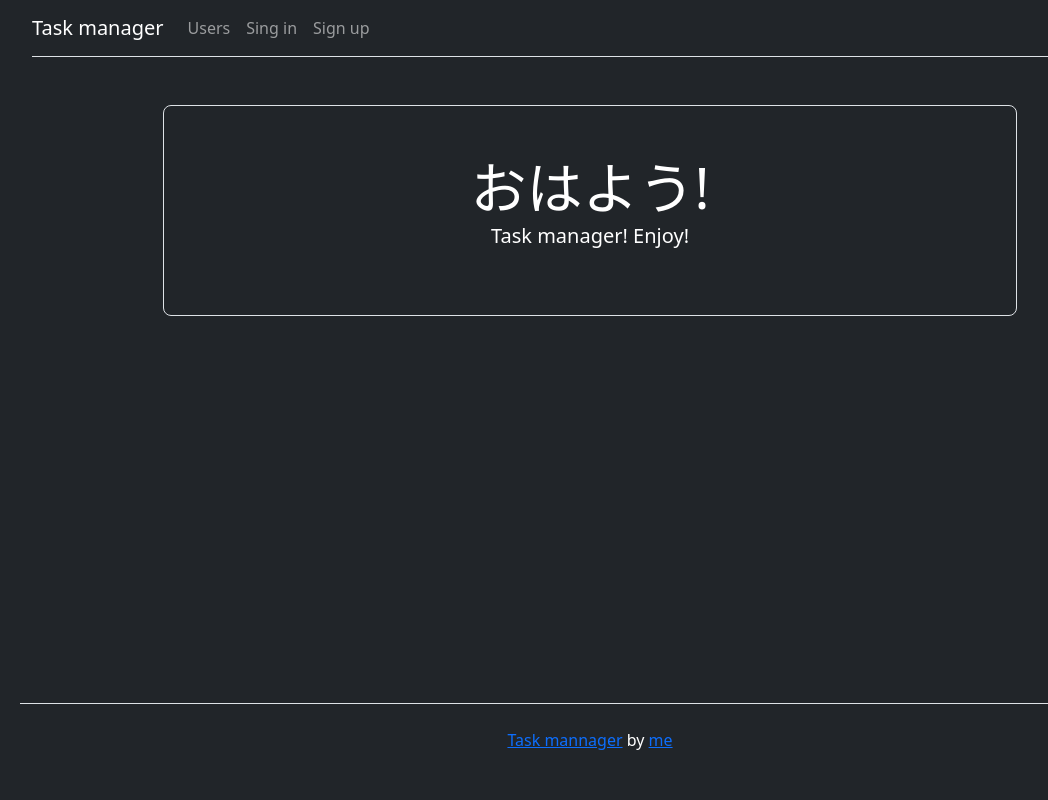
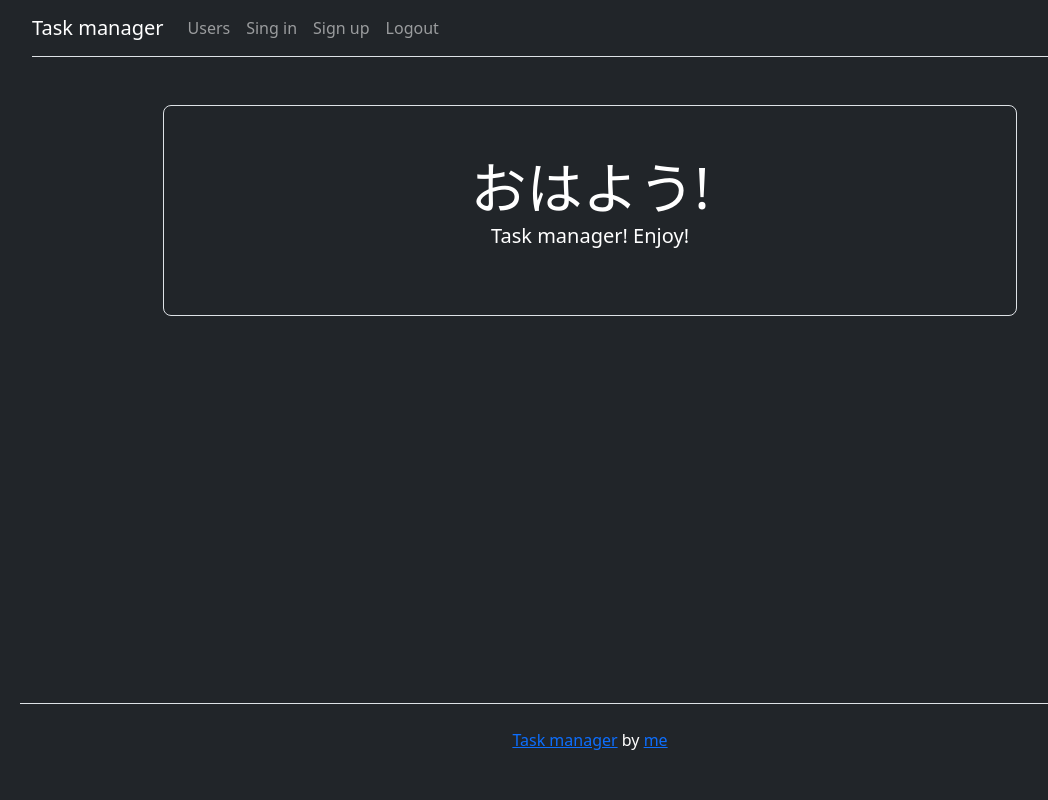
Before and after one commit to Midnight95/task-manager, a Django app: page / in a window 1280 px wide. Shown: the whole page, without its empty margins (50-1098 px from the left). Run offline with Django 4.2, Linux system fonts and the light colour scheme; some libraries are stand-ins or nearby versions.

Commit message:
added logout view

```diff
--- a/task_manager/templates/components/footer.html
+++ b/task_manager/templates/components/footer.html
@@ -1,7 +1,7 @@
     <footer>
       <div class="container my-5 pt-4 border-top">
         <div class="text-center">
-        <a href="https://github.com/Midnight95/python-project-52">Task mannager</a> by
+        <a href="https://github.com/Midnight95/python-project-52">Task manager</a> by
         <a href="https://github.com/Midnight95">me</a>
         </div>
       </div>
--- a/task_manager/templates/components/header.html
+++ b/task_manager/templates/components/header.html
@@ -15,11 +15,15 @@
             <ul class="navbar-nav">
 
                 <li class="nav-item">
-              <a class="nav-link" href="/login/">{% translate "Sing in" %}</a>
+                    <a class="nav-link" href="{% url "login" %}">{% translate "Sing in" %}</a>
                 </li>
                 <li class="nav-item">
-              <a class="nav-link" href="/users/create/">{% translate "Sign up" %}</a>
+                    <a class="nav-link" href="{% url "user_create" %}">{% translate "Sign up" %}</a>
                 </li>
+                <li>
+                    <a class="nav-link" href="{% url "logout" %}">{% translate "Logout" %}</a>
+                </li>
+
 
             </ul>
           </div>
--- a/task_manager/urls.py
+++ b/task_manager/urls.py
@@ -22,5 +22,6 @@ urlpatterns = [
     path('admin/', admin.site.urls),
     path('', views.IndexView.as_view(), name='home'),
     path('users/', include('task_manager.user.urls')),
-    path('login/', views.UserLoginView.as_view(), name='user_login')
+    path('login/', views.UserLoginView.as_view(), name='login'),
+    path('logout/', views.UserLogoutView.as_view(), name='logout')
 ]
--- a/task_manager/views.py
+++ b/task_manager/views.py
@@ -1,9 +1,10 @@
 from django.shortcuts import render
 from django.views import View
 from django.utils.translation import gettext as _
-from django.contrib.auth.views import LoginView
-from task_manager.user.models import User
+from django.contrib.auth.views import LoginView, LogoutView
 from django.urls import reverse_lazy
+from django.contrib.auth.forms import AuthenticationForm
+
 
 class IndexView(View):
     def get(self, request, *args, **kwargs):
@@ -16,8 +17,12 @@ class IndexView(View):
 
 
 class UserLoginView(LoginView):
-    model =  User
+    form_class = AuthenticationForm
     template_name = 'user/user_form.html'
     redirect_authenticated_user = True
     next_page = reverse_lazy('home')
     extra_context = {'title': 'Sign in', 'button_text': 'Enter'}
+
+
+class UserLogoutView(LogoutView):
+    next_page = reverse_lazy('home')
```
